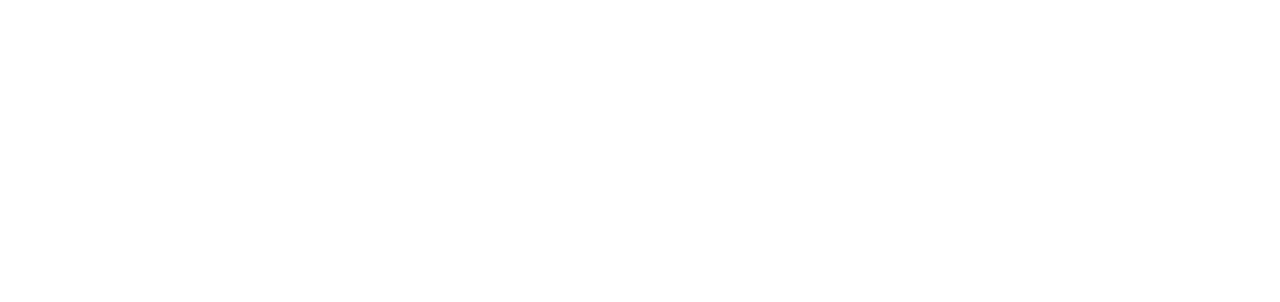
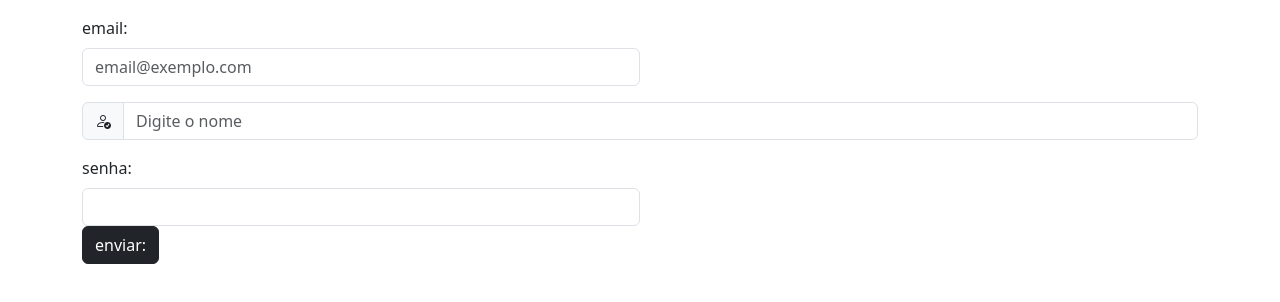
Before and after one commit to LauraDuttra/Bootstrap_Intro_Laura, a plain HTML site: page ex4_formulario-sub-css/ex4.html in a window 1280 px wide. Drawn offline with nearby package versions, Linux system fonts and the light colour scheme.

Commit message:
finalizado

```diff
--- a/ex4_formulario-sub-css/ex4.html
+++ b/ex4_formulario-sub-css/ex4.html
@@ -1,5 +1,7 @@
 <!DOCTYPE html>
 <html lang="pt-br">
+
+
 <head>
     <meta charset="UTF-8">
     <meta name="viewport" content="width=device-width, initial-scale=1.0">
@@ -19,6 +21,42 @@
 
     <!-- 1ª Digitação (Aqui) -->
 
+    <div class="container mt-3">
+        <form class="custom-form">
+            <div class="col-sm-6 mb-3">
+                <label for="email" class="form-label">
+                    email:
+                </label>
+                <input type="text"
+                class="form-control custom-input"
+                placeholder="email@exemplo.com"
+                id="email">
+            </div>
+
+            <div class="input-group col-sm-6 mb-3">
+                <span class="input-group-text custon icon">
+                    <i class="bi bi-person-check"></i>
+                </span>
+                <input type="text"
+                class="form-control custom-input"
+                placeholder="Digite o nome">
+            </div>
+
+            <div class="col-sm-6 mb-3">
+                <label for="senha" class="form-label">
+                    senha:
+                </label>
+                <input type="password"
+                class="form-control custom-input"
+                id="senha">
+                <button type="submit"
+                class="btn btn-dark custom-button">
+                    enviar:
+                </button>
+            </div>
+        </form>
+    </div>
+
 
     <script src="https://cdn.jsdelivr.net/npm/bootstrap@5.3.0/dist/js/bootstrap.bundle.min.js"></script>
 </body>
```
